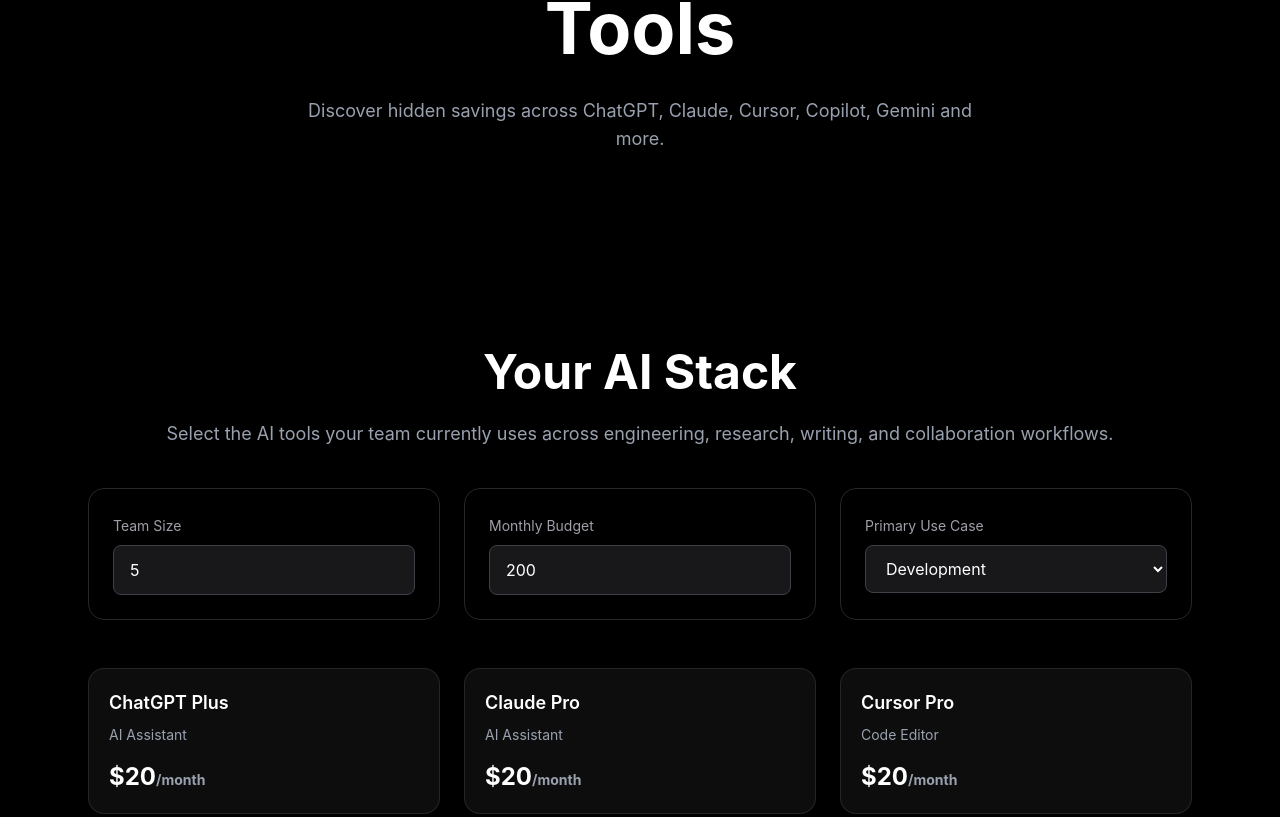
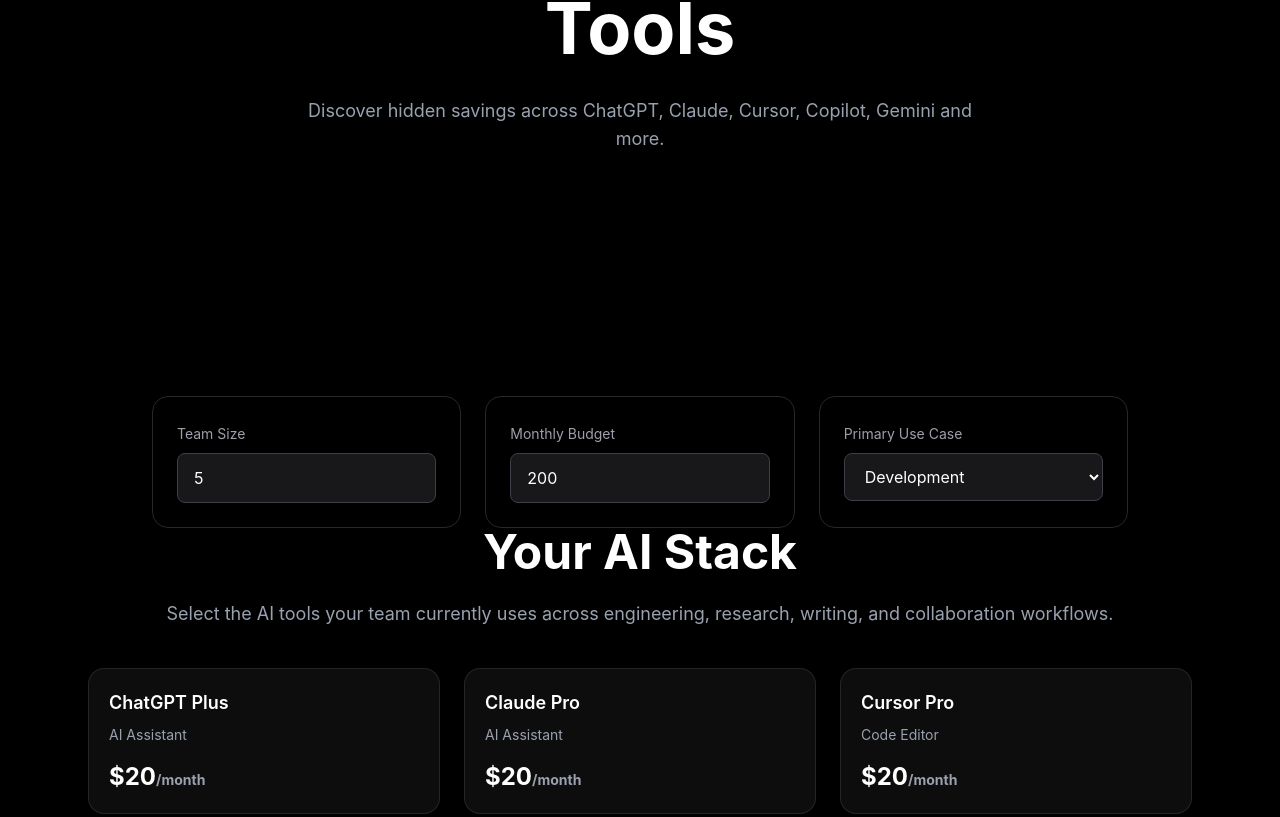
Before and after one commit to ashrafmohammad7/burnwise-ai, a React (Vite) app: page / in a window 1280 px wide. Shown: the part 452-1269 px from the top of the page. Built offline with nearby package versions, Linux system fonts and the light colour scheme.

Commit message:
fix: resolve React hook lint errors

```diff
--- a/src/components/AuditForm.tsx
+++ b/src/components/AuditForm.tsx
@@ -5,6 +5,7 @@ import type { SelectedTool } from "../types";
 
 import ToolCard from "./ToolCard";
 import AuditResults from "./AuditResults";
+import AuditControls from "./AuditControls";
 
 import { calculateAudit } from "../utils/auditEngine";
 
@@ -16,43 +17,38 @@ type AuditResult = {
 };
 
 function AuditForm() {
+  const savedData =
+    typeof window !== "undefined"
+      ? localStorage.getItem("burnwise-audit")
+      : null;
+
+  const parsedData = savedData
+    ? JSON.parse(savedData)
+    : null;
+
   const [selectedTools, setSelectedTools] =
     useState<SelectedTool[]>([]);
+
+  const [teamSize, setTeamSize] =
+    useState<number>(
+      parsedData?.teamSize || 5
+    );
+
+  const [monthlyBudget, setMonthlyBudget] =
+    useState<number>(
+      parsedData?.monthlyBudget || 200
+    );
+
+  const [useCase, setUseCase] =
+    useState<string>(
+      parsedData?.useCase || "Development"
+    );
 
   const [result, setResult] =
     useState<AuditResult | null>(null);
 
   const [loading, setLoading] =
     useState(false);
-
-  const [teamSize, setTeamSize] =
-    useState(5);
-
-  const [monthlyBudget, setMonthlyBudget] =
-    useState(200);
-
-  const [useCase, setUseCase] =
-    useState("Development");
-
-  useEffect(() => {
-    const savedData = localStorage.getItem(
-      "burnwise-audit"
-    );
-
-    if (savedData) {
-      const parsed = JSON.parse(savedData);
-
-      setTeamSize(parsed.teamSize || 5);
-
-      setMonthlyBudget(
-        parsed.monthlyBudget || 200
-      );
-
-      setUseCase(
-        parsed.useCase || "Development"
-      );
-    }
-  }, []);
 
   useEffect(() => {
     localStorage.setItem(
@@ -127,16 +123,19 @@ function AuditForm() {
     localStorage.removeItem(
       "burnwise-audit"
     );
-
-    setTeamSize(5);
-
-    setMonthlyBudget(200);
-
-    setUseCase("Development");
   }
 
   return (
     <>
+      <AuditControls
+        teamSize={teamSize}
+        setTeamSize={setTeamSize}
+        monthlyBudget={monthlyBudget}
+        setMonthlyBudget={setMonthlyBudget}
+        useCase={useCase}
+        setUseCase={setUseCase}
+      />
+
       <section
         id="features"
         className="mx-auto max-w-6xl px-6 pb-24"
@@ -152,78 +151,6 @@ function AuditForm() {
             research, writing, and
             collaboration workflows.
           </p>
-        </div>
-
-        <div className="mb-12 grid gap-6 md:grid-cols-3">
-          <div className="rounded-2xl border border-zinc-800 bg-black p-6">
-            <label className="text-sm text-zinc-400">
-              Team Size
-            </label>
-
-            <input
-              type="number"
-              value={teamSize}
-              onChange={(e) =>
-                setTeamSize(
-                  Number(e.target.value)
-                )
-              }
-              className="mt-2 w-full rounded-lg border border-zinc-700 bg-zinc-900 px-4 py-3 text-white"
-            />
-          </div>
-
-          <div className="rounded-2xl border border-zinc-800 bg-black p-6">
-            <label className="text-sm text-zinc-400">
-              Monthly Budget
-            </label>
-
-            <input
-              type="number"
-              value={monthlyBudget}
-              onChange={(e) =>
-                setMonthlyBudget(
-                  Number(e.target.value)
-                )
-              }
-              className="mt-2 w-full rounded-lg border border-zinc-700 bg-zinc-900 px-4 py-3 text-white"
-            />
-          </div>
-
-          <div className="rounded-2xl border border-zinc-800 bg-black p-6">
-            <label className="text-sm text-zinc-400">
-              Primary Use Case
-            </label>
-
-            <select
-              value={useCase}
-              onChange={(e) =>
-                setUseCase(
-                  e.target.value
-                )
-              }
-              className="mt-2 w-full rounded-lg border border-zinc-700 bg-zinc-900 px-4 py-3 text-white"
-            >
-              <option>
-                Development
-              </option>
-
-              <option>
-                Content Writing
-              </option>
-
-              <option>
-                Research
-              </option>
-
-              <option>
-                Design
-              </option>
-
-              <option>
-                Marketing
-              </option>
-            </select>
-          </div>
         </div>
 
         <div className="grid gap-6 md:grid-cols-2 lg:grid-cols-3">
```
